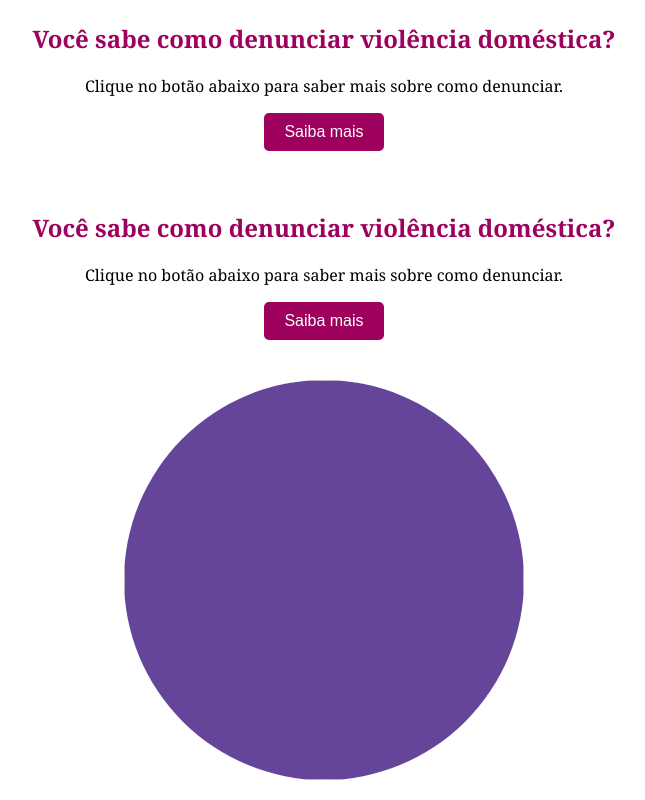
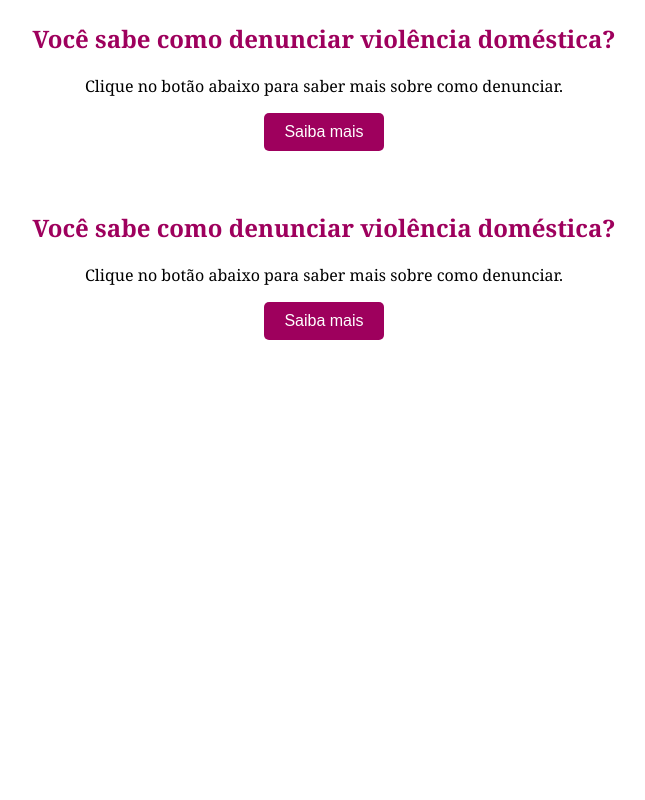
Before and after one commit to pejorizacaodotrabalhofeminino/lei-das-mulheres, a plain HTML site: page index.html in a window 1280 px wide. Shown: the part 1236-2036 px from the top of the page, without its empty margins (316-961 px from the left). After the commit the page ends 1596 px from the top, so only its background shows below. Drawn offline with nearby package versions, Linux system fonts and the light colour scheme.

Commit message:
Update index.html

```diff
--- a/index.html
+++ b/index.html
@@ -74,8 +74,6 @@
             <p>Clique no botão abaixo para saber mais sobre como denunciar.</p>
             <button onclick="window.location.href='.html'">Saiba mais</button>
         </main>
-        <div class="image-container" main data-aos="fade-up">
-        <img src="m1.jpg" data-aos="fade-up">
     </div>
     <script>
         AOS.init();
```
